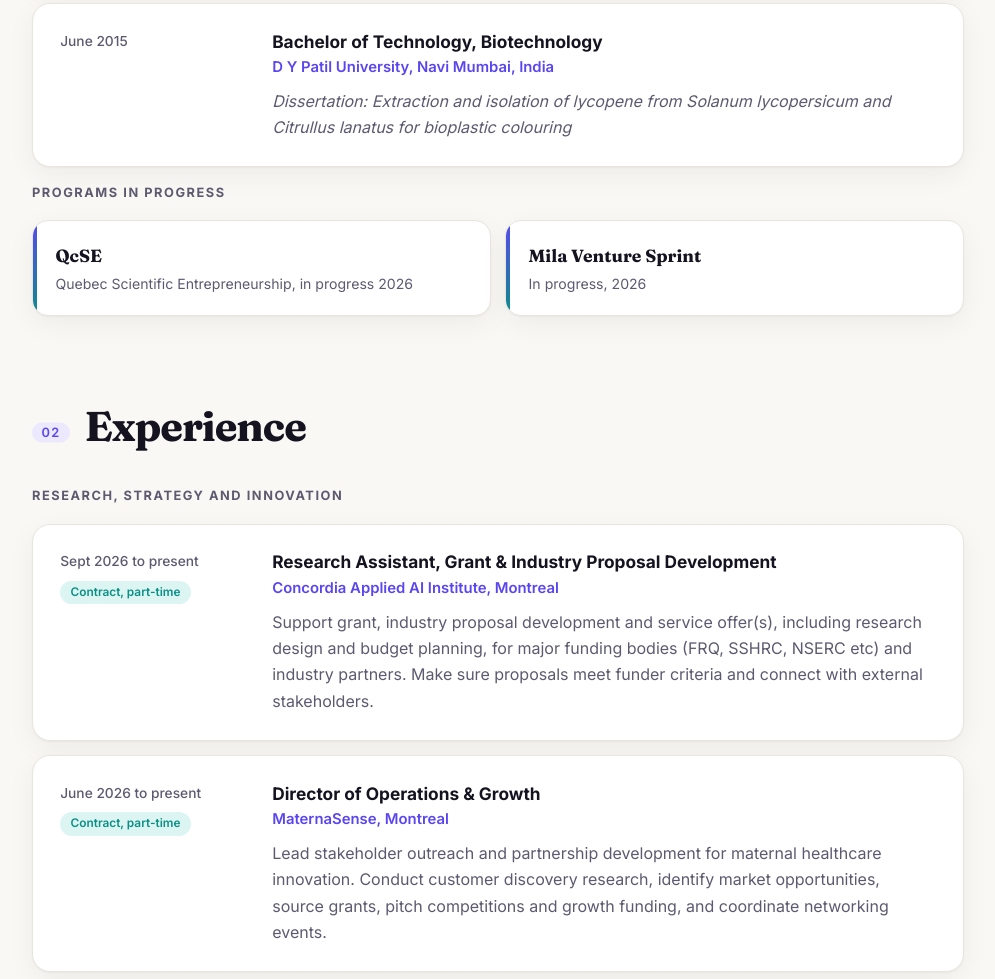
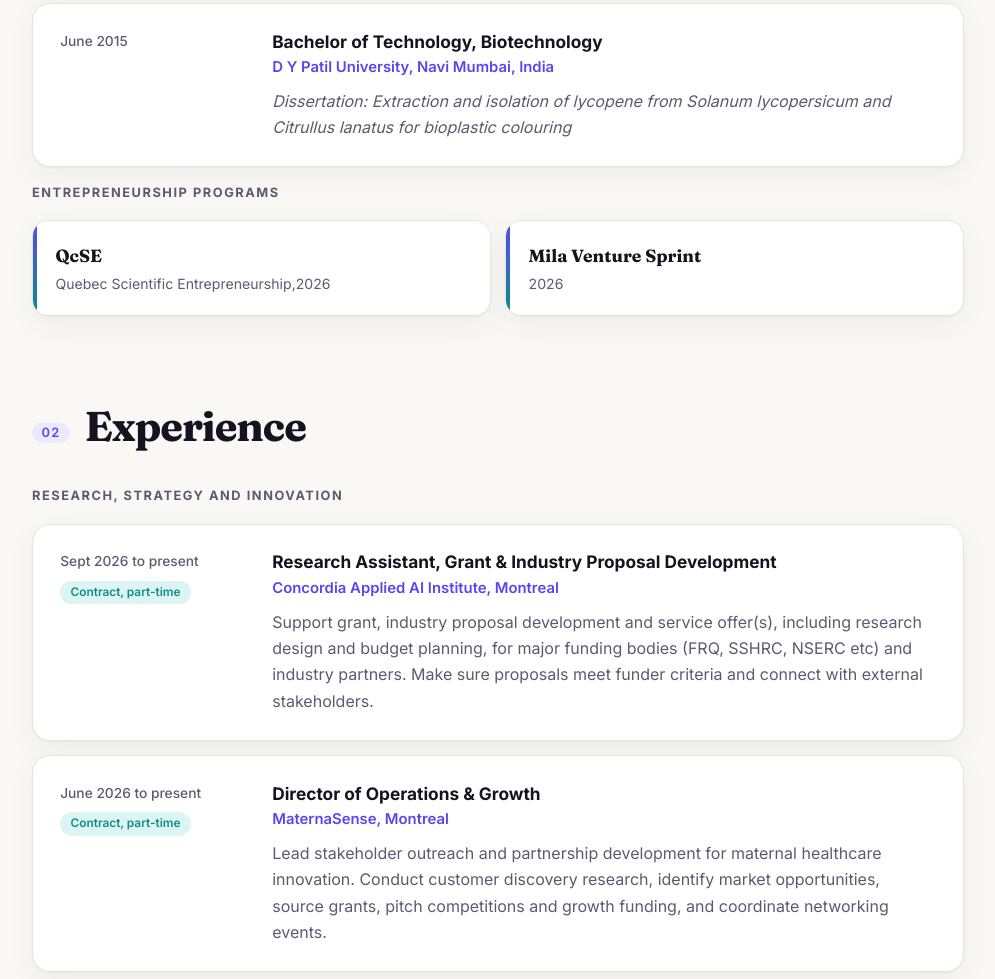
Before and after one commit to vrindalab/vrindalab.github.io, a plain HTML site: page index.html in a window 1280 px wide. Shown: the part 1234-2213 px from the top of the page, without its empty margins (142-1137 px from the left). Drawn offline with Linux system fonts and the light colour scheme.

Commit message:
Update index.html

```diff
--- a/index.html
+++ b/index.html
@@ -426,10 +426,10 @@
                     </div>
                 </article>
 
-                <h3>Programs in progress</h3>
+                <h3>Entrepreneurship Programs</h3>
                 <div class="programs">
-                    <div class="program"><strong>QcSE</strong><span>Quebec Scientific Entrepreneurship, in progress 2026</span></div>
-                    <div class="program"><strong>Mila Venture Sprint</strong><span>In progress, 2026</span></div>
+                    <div class="program"><strong>QcSE</strong><span>Quebec Scientific Entrepreneurship,2026</span></div>
+                    <div class="program"><strong>Mila Venture Sprint</strong><span>2026</span></div>
                 </div>
             </section>
 
```
